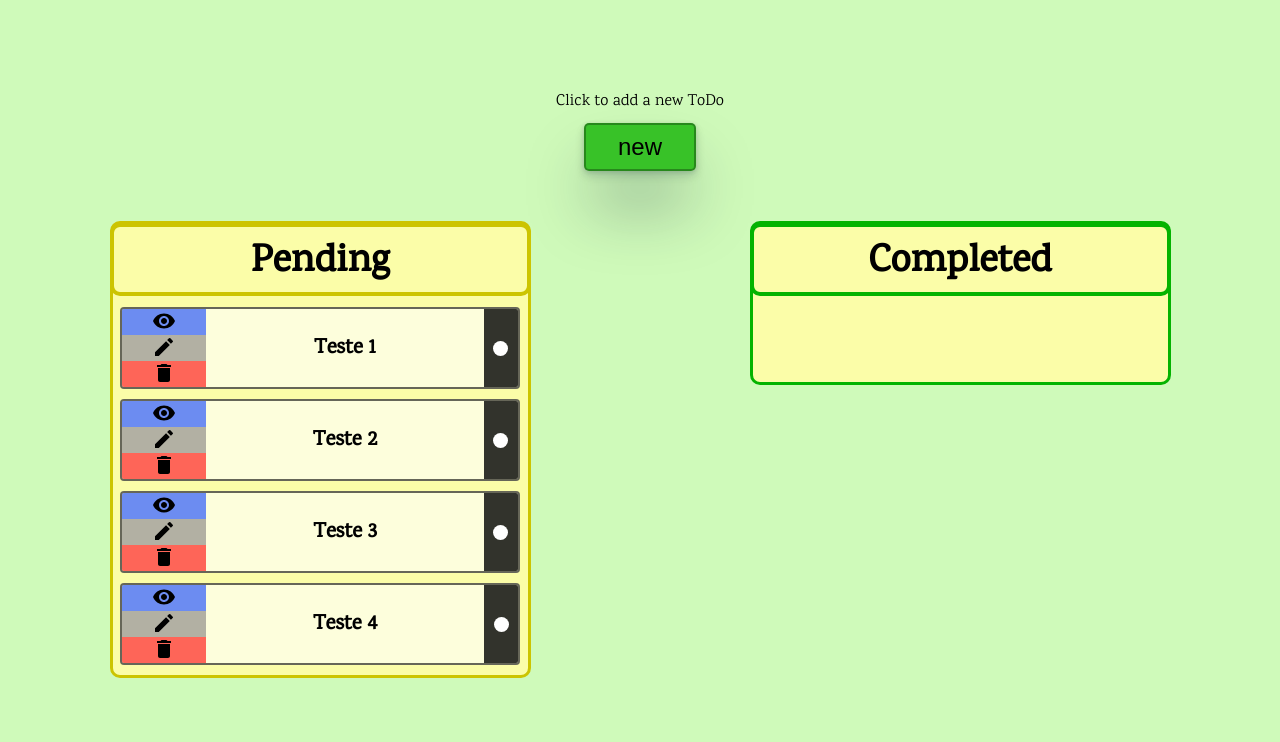
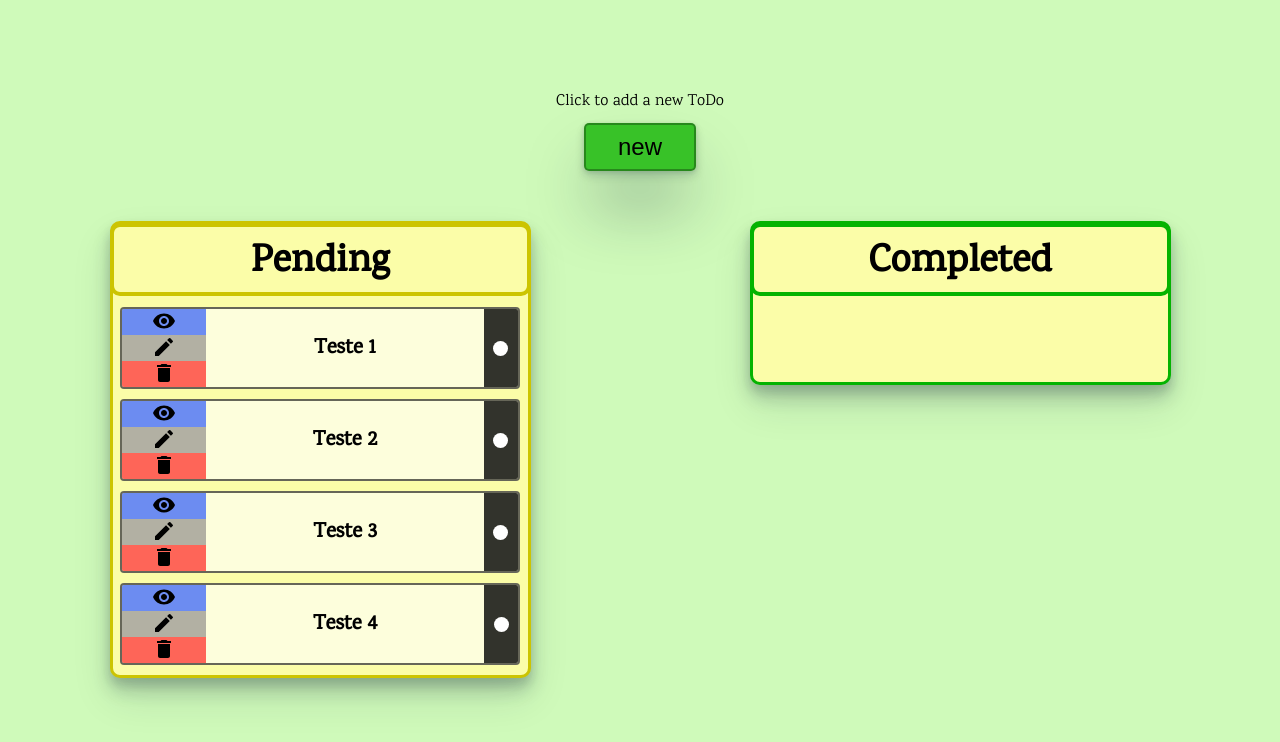
Before and after one commit to cbravos5/todo-frontend, a React (Create React App) app: page / in a window 1280 px wide. Shown: the top 742 px of the page. Built offline with nearby package versions, Linux system fonts and the light colour scheme.

Commit message:
update column style

```diff
--- a/src/styles/page.css
+++ b/src/styles/page.css
@@ -61,6 +61,10 @@ button:active {
   border-radius: 10px;
   border-width: 3px;
   border-style: solid;
+
+  box-shadow: 0px 6px 10px rgba(14, 31, 53, 0.12),
+    0px 12px 18px rgba(14, 31, 53, 0.2),
+    0px 20px 40px -1px rgba(14, 31, 53, 0.12);
 }
 
 .section-tag {
```
